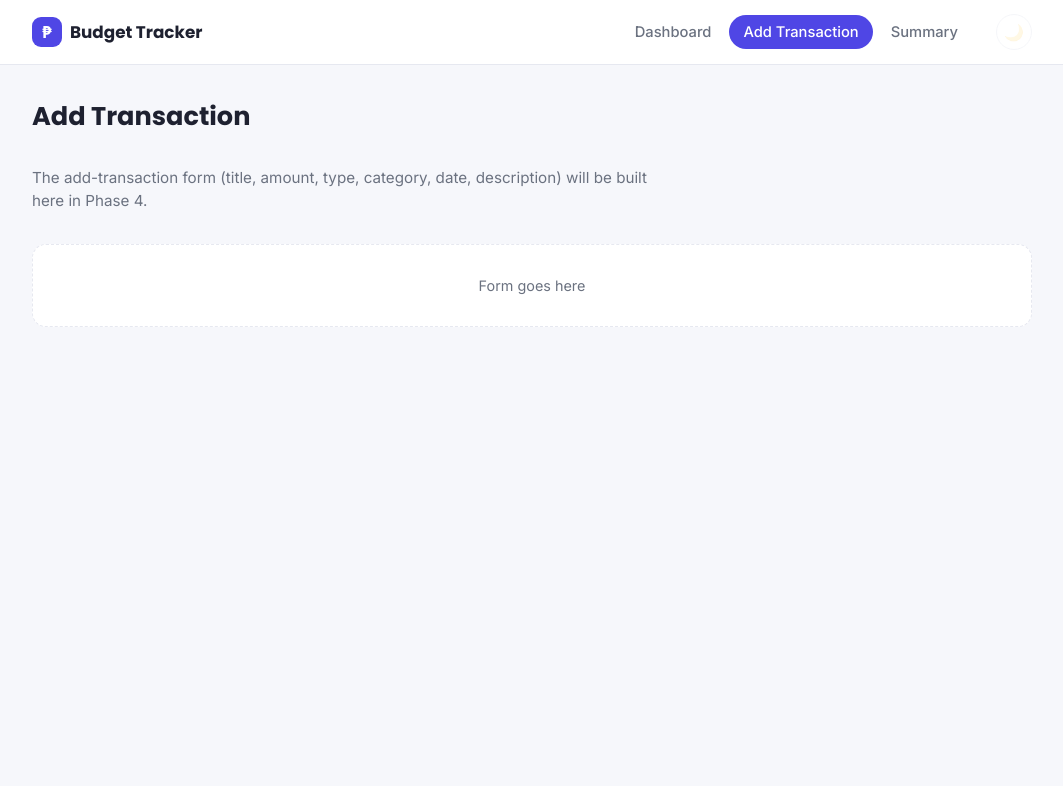
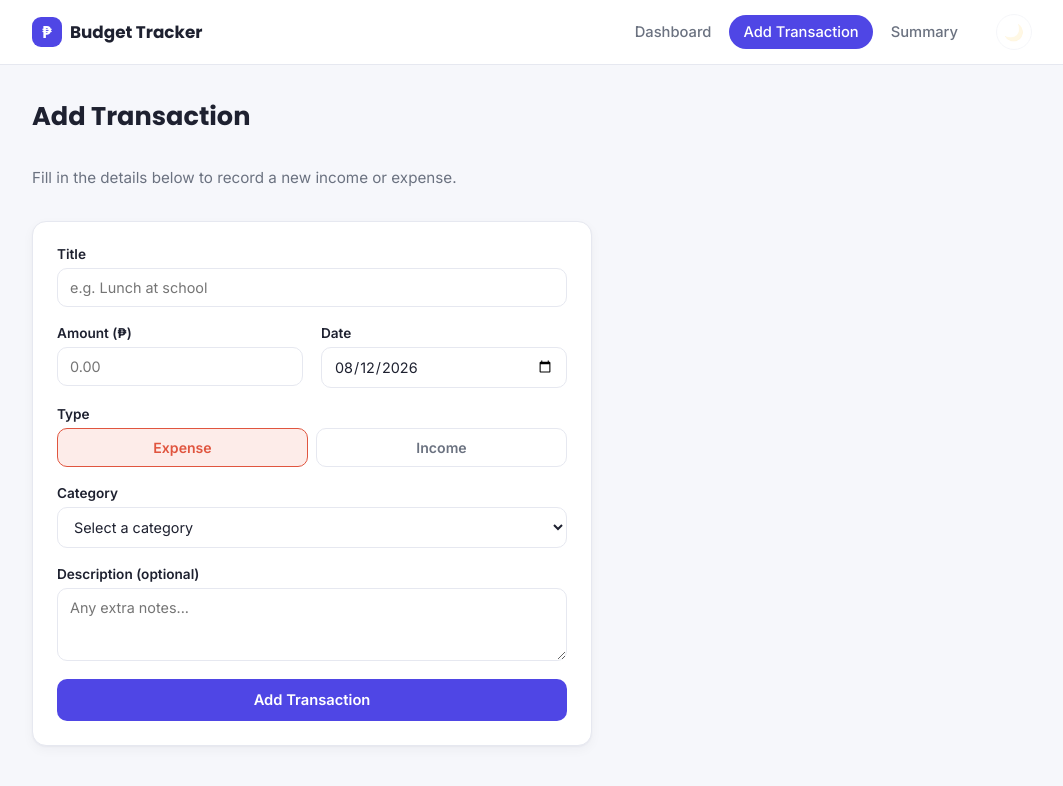
Before and after one commit to Jshcedric/midterm-project-webdvt, a React (Vite) app: page /add in a window 1280 px wide. Shown: the top 786 px of the page, without its empty margins (108-1171 px from the left). Built offline with nearby package versions, Linux system fonts and the light colour scheme.

Commit message:
feat: add transaction form and category management for income and expenses

```diff
--- /dev/null
+++ b/src/components/TransactionForm.jsx
@@ -0,0 +1,176 @@
+import { useState } from "react";
+import { getCategoriesForType } from "../data/categories.js";
+
+// Reusable for both "Add Transaction" and "Edit Transaction" (Phase 5).
+// Pass `initialValues` to pre-fill the form when editing.
+function TransactionForm({ initialValues, onSubmit, submitLabel = "Save Transaction" }) {
+  const [values, setValues] = useState(
+    initialValues || {
+      title: "",
+      amount: "",
+      type: "expense",
+      category: "",
+      date: new Date().toISOString().slice(0, 10),
+      description: "",
+    }
+  );
+
+  const [errors, setErrors] = useState({});
+
+  function handleChange(field, value) {
+    setValues((prev) => {
+      // If the type changes, clear the category since the available
+      // category options are different for income vs. expense.
+      if (field === "type" && value !== prev.type) {
+        return { ...prev, type: value, category: "" };
+      }
+      return { ...prev, [field]: value };
+    });
+  }
+
+  function validate() {
+    const newErrors = {};
+
+    if (!values.title.trim()) {
+      newErrors.title = "Title is required.";
+    }
+
+    if (values.amount === "" || values.amount === null) {
+      newErrors.amount = "Amount is required.";
+    } else if (Number(values.amount) <= 0) {
+      newErrors.amount = "Amount must be greater than 0.";
+    }
+
+    if (!values.type) {
+      newErrors.type = "Type is required.";
+    }
+
+    if (!values.category) {
+      newErrors.category = "Category is required.";
+    }
+
+    if (!values.date) {
+      newErrors.date = "Date is required.";
+    }
+
+    return newErrors;
+  }
+
+  function handleSubmit(e) {
+    e.preventDefault();
+
+    const validationErrors = validate();
+    setErrors(validationErrors);
+
+    if (Object.keys(validationErrors).length > 0) {
+      return;
+    }
+
+    onSubmit({
+      ...values,
+      amount: Number(values.amount),
+      title: values.title.trim(),
+      description: values.description.trim(),
+    });
+  }
+
+  const categoryOptions = getCategoriesForType(values.type);
+
+  return (
+    <form className="transaction-form" onSubmit={handleSubmit} noValidate>
+      <div className="form-field">
+        <label htmlFor="title">Title</label>
+        <input
+          id="title"
+          type="text"
+          placeholder="e.g. Lunch at school"
+          value={values.title}
+          onChange={(e) => handleChange("title", e.target.value)}
+        />
+        {errors.title && <p className="form-error">{errors.title}</p>}
+      </div>
+
+      <div className="form-row">
+        <div className="form-field">
+          <label htmlFor="amount">Amount (₱)</label>
+          <input
+            id="amount"
+            type="number"
+            step="0.01"
+            min="0"
+            placeholder="0.00"
+            value={values.amount}
+            onChange={(e) => handleChange("amount", e.target.value)}
+          />
+          {errors.amount && <p className="form-error">{errors.amount}</p>}
+        </div>
+
+        <div className="form-field">
+          <label htmlFor="date">Date</label>
+          <input
+            id="date"
+            type="date"
+            value={values.date}
+            onChange={(e) => handleChange("date", e.target.value)}
+          />
+          {errors.date && <p className="form-error">{errors.date}</p>}
+        </div>
+      </div>
+
+      <div className="form-field">
+        <label>Type</label>
+        <div className="type-toggle">
+          <button
+            type="button"
+            className={`type-option ${values.type === "expense" ? "type-option-active-expense" : ""}`}
+            onClick={() => handleChange("type", "expense")}
+          >
+            Expense
+          </button>
+          <button
+            type="button"
+            className={`type-option ${values.type === "income" ? "type-option-active-income" : ""}`}
+            onClick={() => handleChange("type", "income")}
+          >
+            Income
+          </button>
+        </div>
+        {errors.type && <p className="form-error">{errors.type}</p>}
+      </div>
+
+      <div className="form-field">
+        <label htmlFor="category">Category</label>
+        <select
+          id="category"
+          value={values.category}
+          onChange={(e) => handleChange("category", e.target.value)}
+        >
+          <option value="">Select a category</option>
+          {categoryOptions.map((category) => (
+            <option key={category} value={category}>
+              {category}
+            </option>
+          ))}
+        </select>
+        {errors.category && <p className="form-error">{errors.category}</p>}
+      </div>
+
+      <div className="form-field">
+        <label htmlFor="description">Description (optional)</label>
+        <textarea
+          id="description"
+          rows={3}
+          placeholder="Any extra notes..."
+          value={values.description}
+          onChange={(e) => handleChange("description", e.target.value)}
+        />
+      </div>
+
+      <button type="submit" className="btn-primary">
+        {submitLabel}
+      </button>
+    </form>
+  );
+}
+
+export default TransactionForm;
--- /dev/null
+++ b/src/data/categories.js
@@ -0,0 +1,19 @@
+// Shared category lists so Add/Edit forms and the Summary page
+// all use the exact same category names.
+
+export const EXPENSE_CATEGORIES = [
+  "Food",
+  "Transportation",
+  "Bills",
+  "Shopping",
+  "Entertainment",
+  "Health",
+  "Education",
+  "Other",
+];
+
+export const INCOME_CATEGORIES = ["Salary", "Allowance", "Gift", "Other"];
+
+export function getCategoriesForType(type) {
+  return type === "income" ? INCOME_CATEGORIES : EXPENSE_CATEGORIES;
+}
--- a/src/index.css
+++ b/src/index.css
@@ -353,6 +353,114 @@ a {
   white-space: nowrap;
 }
 
+/* ---------- Forms ---------- */
+.form-card {
+  background: var(--surface);
+  border: 1px solid var(--border);
+  border-radius: var(--radius);
+  padding: 24px;
+  box-shadow: var(--shadow);
+  max-width: 560px;
+}
+
+.transaction-form {
+  display: flex;
+  flex-direction: column;
+  gap: 18px;
+}
+
+.form-row {
+  display: grid;
+  grid-template-columns: 1fr 1fr;
+  gap: 18px;
+}
+
+.form-field {
+  display: flex;
+  flex-direction: column;
+  gap: 6px;
+}
+
+.form-field label {
+  font-size: 0.85rem;
+  font-weight: 600;
+  color: var(--text);
+}
+
+.form-field input,
+.form-field select,
+.form-field textarea {
+  border: 1px solid var(--border);
+  border-radius: 10px;
+  padding: 10px 12px;
+  font-size: 0.9rem;
+  font-family: inherit;
+  color: var(--text);
+  background: var(--surface);
+}
+
+.form-field input:focus,
+.form-field select:focus,
+.form-field textarea:focus {
+  outline: none;
+  border-color: var(--primary);
+  box-shadow: 0 0 0 3px var(--primary-soft);
+}
+
+.form-field textarea {
+  resize: vertical;
+}
+
+.form-error {
+  margin: 0;
+  font-size: 0.78rem;
+  color: var(--expense);
+}
+
+.type-toggle {
+  display: flex;
+  gap: 8px;
+}
+
+.type-option {
+  flex: 1;
+  padding: 10px;
+  border-radius: 10px;
+  border: 1px solid var(--border);
+  background: var(--surface);
+  font-weight: 600;
+  font-size: 0.88rem;
+  color: var(--text-muted);
+  transition: all 0.15s ease;
+}
+
+.type-option-active-expense {
+  background: var(--expense-soft);
+  border-color: var(--expense);
+  color: var(--expense);
+}
+
+.type-option-active-income {
+  background: var(--income-soft);
+  border-color: var(--income);
+  color: var(--income);
+}
+
+.btn-primary {
+  border: none;
+  background: var(--primary);
+  color: #fff;
+  font-weight: 600;
+  font-size: 0.92rem;
+  padding: 12px 20px;
+  border-radius: 10px;
+  transition: background 0.15s ease;
+}
+
+.btn-primary:hover {
+  background: var(--primary-dark);
+}
+
 /* ---------- Responsive ---------- */
 @media (max-width: 640px) {
   .navbar-inner {
@@ -393,4 +501,12 @@ a {
   .transaction-title {
     white-space: normal;
   }
+
+  .form-row {
+    grid-template-columns: 1fr;
+  }
+
+  .form-card {
+    padding: 18px;
+  }
 }
--- a/src/pages/AddTransaction.jsx
+++ b/src/pages/AddTransaction.jsx
@@ -1,13 +1,26 @@
+import { useNavigate } from "react-router-dom";
+import useTransactions from "../hooks/useTransactions.js";
+import TransactionForm from "../components/TransactionForm.jsx";
+
 function AddTransaction() {
+  const { addTransaction } = useTransactions();
+  const navigate = useNavigate();
+
+  function handleAdd(transactionData) {
+    addTransaction(transactionData);
+    navigate("/");
+  }
+
   return (
     <div className="page">
       <h1 className="page-title">Add Transaction</h1>
       <p className="page-subtitle">
-        The add-transaction form (title, amount, type, category, date,
-        description) will be built here in Phase 4.
+        Fill in the details below to record a new income or expense.
       </p>
 
-      <div className="placeholder-card">Form goes here</div>
+      <div className="form-card">
+        <TransactionForm onSubmit={handleAdd} submitLabel="Add Transaction" />
+      </div>
     </div>
   );
 }
```
